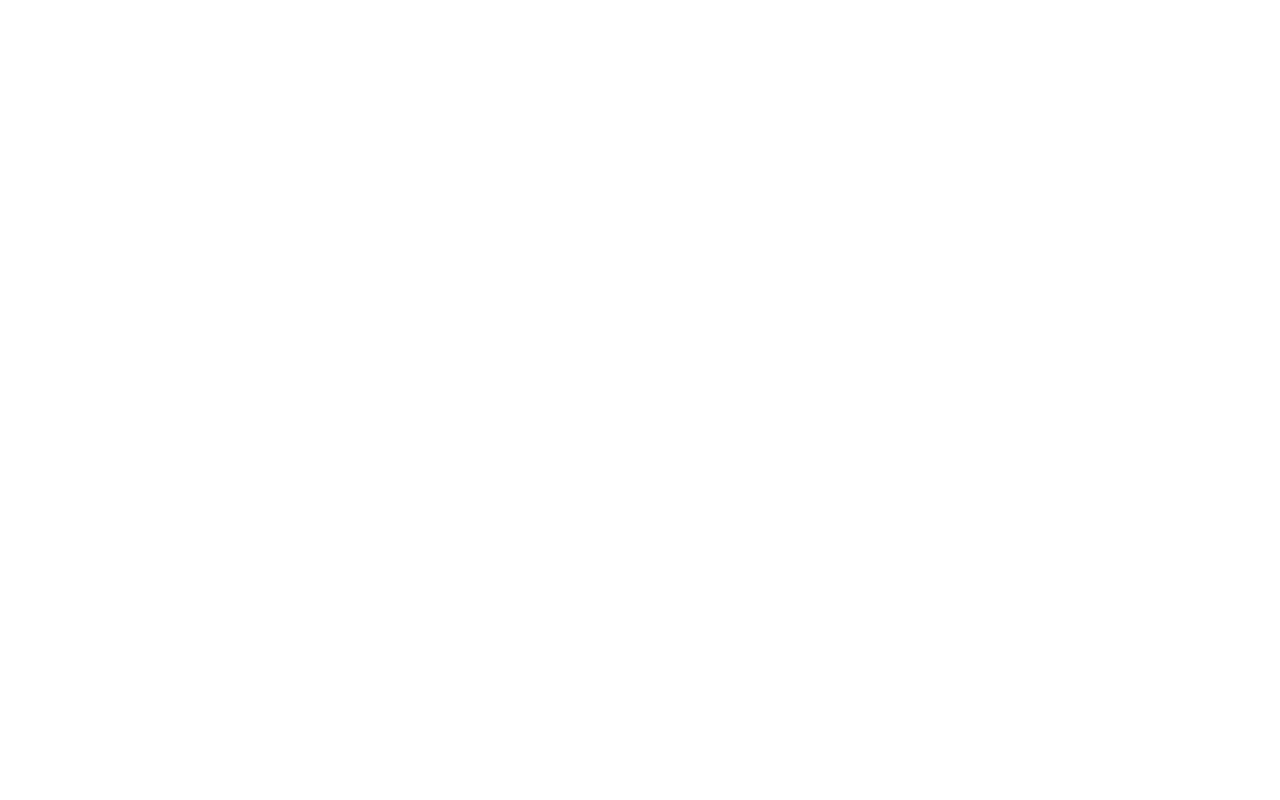
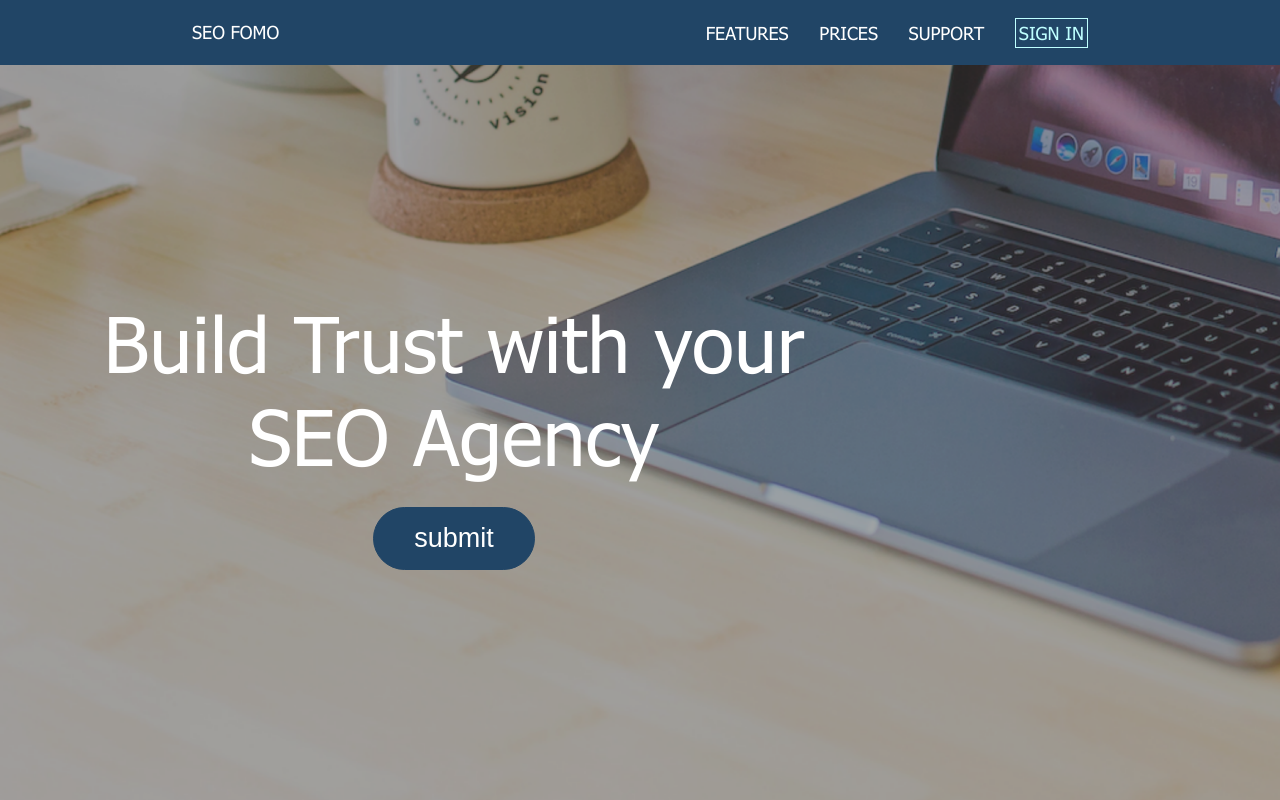
Before and after one commit to mostafaz/seo-1, a website: page assets/src/index.html in a window 1280 px wide. Drawn offline with Linux system fonts and the light colour scheme.

Commit message:
add navbar and main

```diff
--- a/assets/src/index.html
+++ b/assets/src/index.html
@@ -1,12 +1,39 @@
 <!DOCTYPE html>
 <html lang="en">
-<head>
-    <meta charset="UTF-8">
-    <meta name="viewport" content="width=device-width, initial-scale=1.0">
-    <meta http-equiv="X-UA-Compatible" content="ie=edge">
+  <head>
+    <meta charset="UTF-8" />
+    <meta name="viewport" content="width=device-width, initial-scale=1.0" />
+    <meta http-equiv="X-UA-Compatible" content="ie=edge" />
     <title>SEO</title>
-</head>
-<body>
-
-</body>
+    <link
+      rel="stylesheet"
+      type="text/css"
+      href="./../dist/css/styles.min.css"
+    />
+  </head>
+  <body>
+    <header>
+      <div class="container">
+        <div class="navbar">
+          <div class="logo-wrapper">
+            <div class="logo-text">SEO FOMO</div>
+          </div>
+          <div class="menu-list">
+            <ul>
+              <li><a href="#">FEATURES</a></li>
+              <li><a href="#">PRICES</a></li>
+              <li><a href="#">SUPPORT</a></li>
+              <li><a href="#" class="sign">SIGN IN</a></li>
+            </ul>
+          </div>
+        </div>
+      </div>
+    </header>
+    <main>
+      <div class="main-content">
+        <h1>Build Trust with your SEO Agency</h1>
+        <button>submit</button>
+      </div>
+    </main>
+  </body>
 </html>
--- /dev/null
+++ b/assets/src/scss/style.scss
@@ -0,0 +1,138 @@
+// Vars
+$primary-color: #214566;
+$secondary-color: #fff;
+$third-color: #bfffff;
+
+//fonts
+@font-face {
+  font-family: tohama;
+  src: url(./../fonts/TAHOMA_0.TTF);
+}
+
+// Global
+* {
+  box-sizing: border-box;
+}
+
+body {
+  margin: 0;
+  padding: 0;
+  font-family: tohama;
+}
+
+ul {
+  list-style: none;
+}
+
+li {
+  display: inline-block;
+}
+
+.container {
+  width: 70%;
+  height: 100%;
+  margin: 0 auto;
+}
+
+a {
+  text-decoration: none;
+}
+
+h1,
+h2,
+h3,
+h4,
+p {
+  margin: 0;
+}
+
+h1 {
+  font-size: 77px;
+}
+
+// Header
+header {
+  height: 65px;
+  background-color: $primary-color;
+  font-size: 18px;
+
+  .navbar {
+    height: 100%;
+    display: grid;
+    grid-template-columns: 1fr 2fr;
+    align-items: center;
+
+    .logo-wrapper {
+      height: 100%;
+      color: $secondary-color;
+      line-height: 65px;
+    }
+
+    .menu-list {
+      text-align: right;
+
+      li {
+        margin-left: 25px;
+
+        a {
+          color: $secondary-color;
+
+          &.sign {
+            padding: 3px;
+            color: $third-color;
+            border: 1px solid $third-color;
+
+            &:hover {
+              color: $secondary-color;
+              border-color: $secondary-color;
+            }
+          }
+
+          &:hover {
+            color: $third-color;
+          }
+        }
+      }
+    }
+  }
+}
+
+// main
+main {
+  width: 100%;
+  height: calc(100vh - 65px);
+  padding-left: 100px;
+  color: $secondary-color;
+  background-image: url("./../imgs/main.png");
+  background-size: cover;
+  display: grid;
+  align-items: center;
+
+  .main-content {
+    width: 60%;
+    text-align: center;
+
+    h1 {
+      margin-bottom: 25px;
+      font-weight: 500;
+    }
+
+    button {
+      padding: 15px 40px;
+      background-color: $primary-color;
+      color: $secondary-color;
+      font-size: 27px;
+      border: 1px solid $primary-color;
+      border-radius: 50px;
+
+      &:hover,
+      &:focus {
+        background-color: $secondary-color;
+        color: $primary-color;
+        border-color: $secondary-color;
+        outline: none;
+        cursor: pointer;
+      }
+    }
+  }
+}
```
Also changed, not shown: assets/dist/css/styles.min.css (added), assets/dist/fonts/TAHOMAB0.TTF (added), assets/dist/fonts/TAHOMABD.TTF (added), assets/dist/fonts/TAHOMA_0.TTF (added), assets/dist/fonts/Tahoma Regular font.ttf (added), assets/dist/imgs/main.png (added), assets/dist/index.html.
